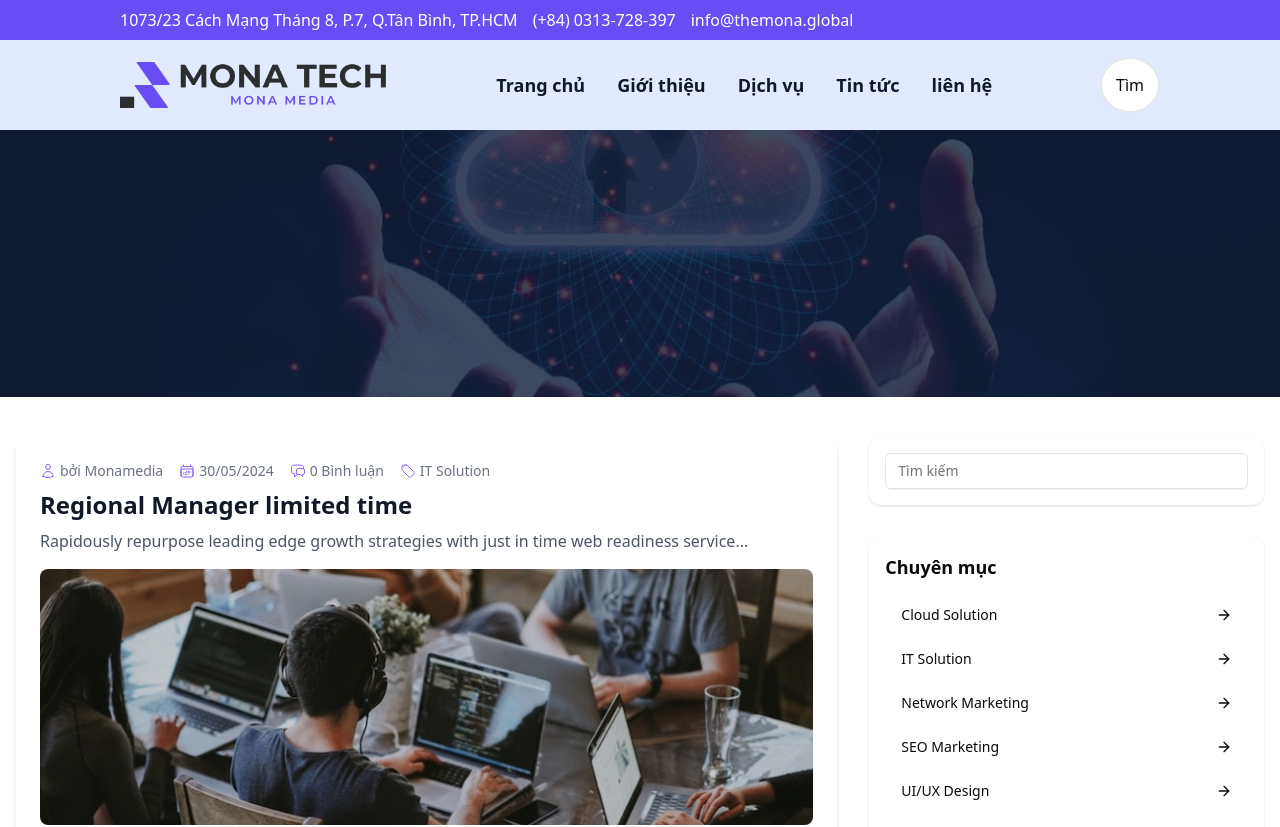
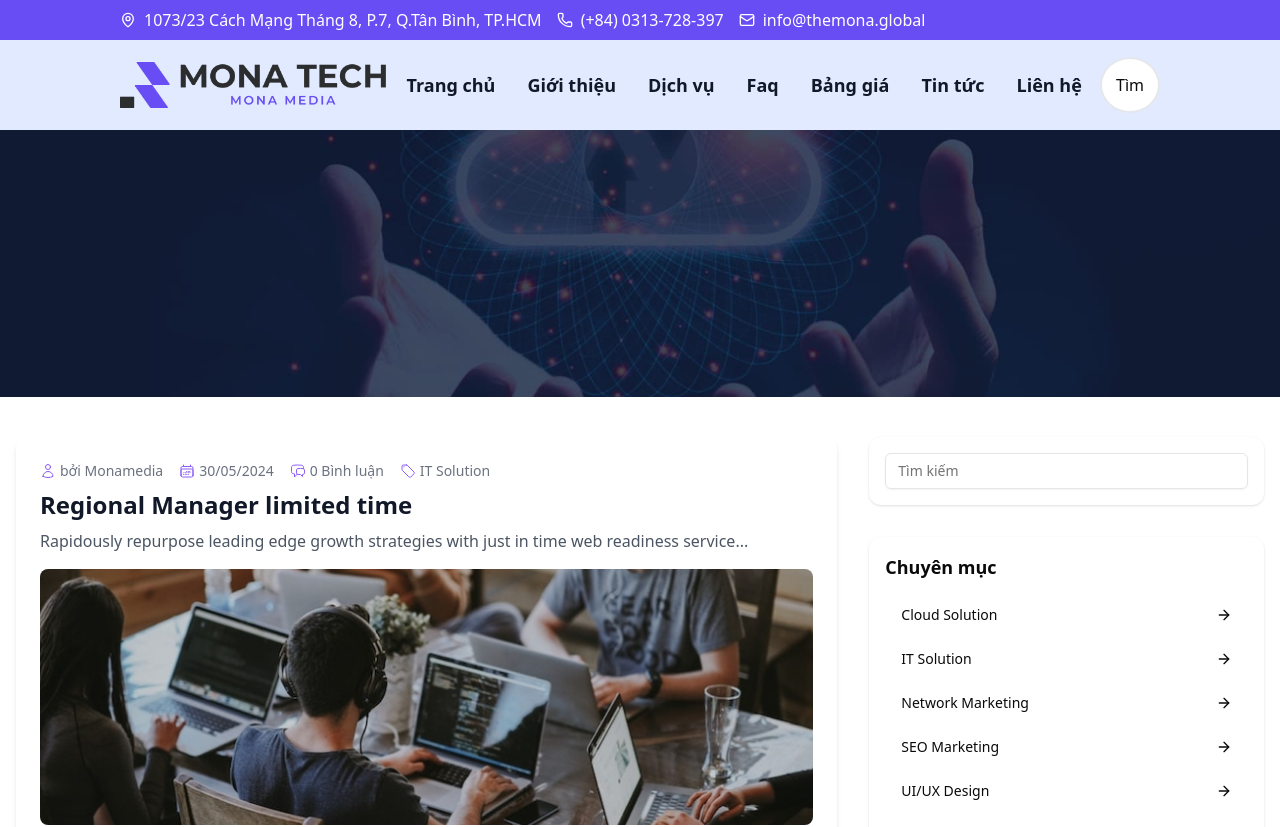
Before and after one commit to huuhoang150424/bt_fe, a Vue app: page /news in a window 1280 px wide. Shown: the top 827 px of the page. Built offline with nearby package versions, Linux system fonts and the light colour scheme.

Commit message:
fix: ui header

```diff
--- a/src/components/header.vue
+++ b/src/components/header.vue
@@ -1,89 +1,67 @@
-
-
-
-<template lang="">
-  <div class="">
+<template>
+  <div>
     <div class="wrapper bg-primaryColor py-[8px]">
       <ul class="text-white flex items-center gap-[15px]">
-        <li class="">
-          <span class="font-600"
-            >1073/23 Cách Mạng Tháng 8, P.7, Q.Tân Bình, TP.HCM</span
-          >
+        <li class="flex items-center gap-2">
+          <MapPin class="w-4 h-4 text-white" />
+          <span class="font-600">
+            1073/23 Cách Mạng Tháng 8, P.7, Q.Tân Bình, TP.HCM
+          </span>
         </li>
-        <li class="">
+        <li class="flex items-center gap-2">
+          <Phone class="w-4 h-4 text-white" />
           <span class="font-600">(+84) 0313-728-397</span>
         </li>
-        <li class="">
+        <li class="flex items-center gap-2">
+          <Mail class="w-4 h-4 text-white" />
           <span class="font-600">info@themona.global</span>
         </li>
       </ul>
     </div>
+
     <div class="bg-[#e1eaff]">
       <div class="flex justify-between items-center wrapper py-[17px]">
-        <div class="">
-          <img
-            src="../../public/logo.png"
-            alt="Logo"
-            class="object-cover w-auto h-[50px]"
-          />
-        </div>
-        <div class="">
+        <router-link to="/">
+          <img src="../../public/logo.png" alt="Logo" class="object-cover w-auto h-[50px]" />
+        </router-link>
+
+
+        <div>
           <ul class="flex gap-8">
-            <li class="">
-              <a
-                href="#"
-                class="text-gray-900 font-[600] text-[18px] hover:text-primaryColor transition duration-300 ease-in-out"
-                >Trang chủ</a
-              >
+            <li v-for=" item in navItems " :key=" item.name ">
+              <router-link :to=" item.path "
+                class="text-gray-900 font-[600] text-[18px] hover:text-primaryColor transition duration-300 ease-in-out">
+                {{ item.name }}
+              </router-link>
             </li>
-            <li class="">
-              <a
-                href="#"
-                class="text-gray-900 font-[600] text-[18px] hover:text-primaryColor transition duration-300 ease-in-out"
-                >Giới thiệu</a
-              >
-            </li>
-            <li class="">
-              <a
-                href="#"
-                class="text-gray-900 font-[600] text-[18px] hover:text-primaryColor transition duration-300 ease-in-out"
-                >Dịch vụ</a
-              >
-            </li>
-
-            <router-link
-              to="/news"
-              class="text-gray-900 font-[600] text-[18px] hover:text-primaryColor transition duration-300 ease-in-out"
-            >
-              Tin tức
-            </router-link>
-            <router-link
-              to="/contact"
-              class="text-gray-900 font-[600] text-[18px] hover:text-primaryColor transition duration-300 ease-in-out"
-            >
-              liên hệ
-            </router-link>
-
           </ul>
         </div>
-        <div
-          class="px-[14px] py-[14px] rounded-[100%] border-[2px] border-gray-200 bg-white"
-        >
-          <span>Tìm </span>
+
+        <div class="px-[14px] py-[14px] rounded-[100%] border-[2px] border-gray-200 bg-white">
+          <span>Tìm</span>
         </div>
       </div>
     </div>
-    <div v-if="route.name !== 'home'">
-      <img
-        src="../../public/bg-header.jpg"
-        alt="Search Icon"
-        class="w-full object-cover"
-      />
+
+    <div v-if=" route.name !== 'home' ">
+      <img src="../../public/bg-header.jpg" alt="Search Icon" class="w-full object-cover" />
     </div>
   </div>
 </template>
+
 <script setup>
-import { useRoute } from 'vue-router';
+import { useRoute } from 'vue-router'
+import { Phone, Mail, MapPin } from 'lucide-vue-next'
 
 const route = useRoute()
+
+const navItems = [
+  { name: 'Trang chủ', path: '/' },
+  { name: 'Giới thiệu', path: '/about' },
+  { name: 'Dịch vụ', path: '/services' },
+  { name: 'Faq', path: '/faq' },
+  { name: 'Bảng giá', path: '/pricing' },
+  { name: 'Tin tức', path: '/news' },
+  { name: 'Liên hệ', path: '/contact' }
+]
 </script>
```
